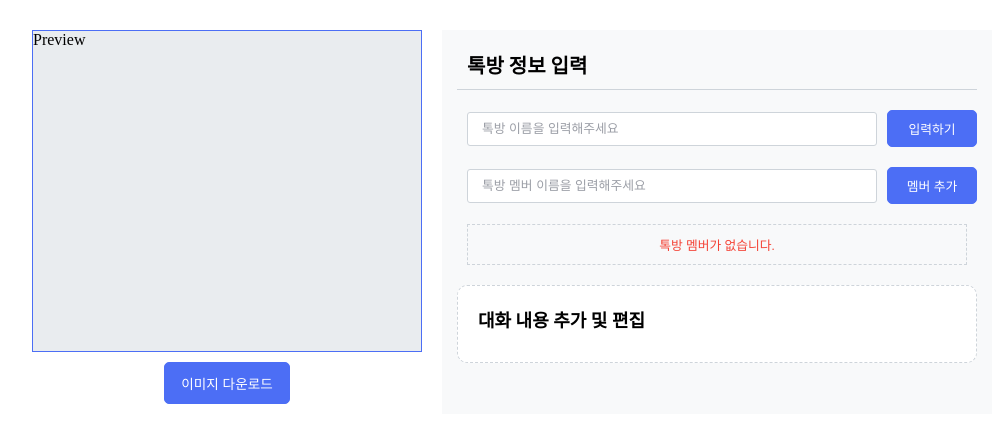
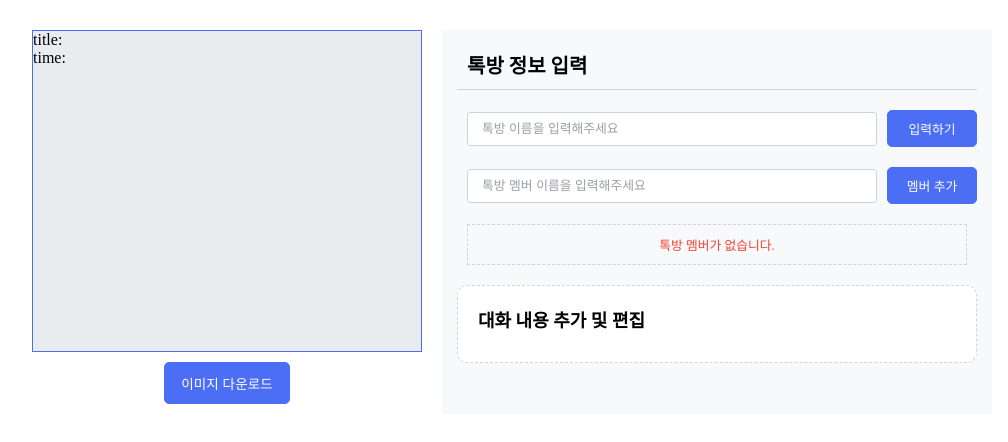
Before and after one commit to Jooeun-K/octo-generator, a Next.js app: page /talk in a window 1280 px wide. Shown: the top 442 px of the page, without its empty margins (128-1136 px from the left). Built offline with nearby package versions, Linux system fonts and the light colour scheme.

Commit message:
refactor: talk 정보 fetch 관련 값과 getter를 useContext를 이용하여 전역화

```diff
--- a/components/talk/TalkEditor/ContentForm/ContentForm.tsx
+++ b/components/talk/TalkEditor/ContentForm/ContentForm.tsx
@@ -1,4 +1,8 @@
+import { useEffect, useState } from 'react'
 import { Container, ContentHead } from './ContentForm.styles'
+import { getTalkInfo } from '@/utils/talkIDB.get'
+import { TalkInfo } from '@/types/talk.type'
+import useGetTalkInfo from '@/hooks/useGetTalkInfo'
 
 const ContentForm = () => {
   return (
--- a/components/talk/TalkEditor/InfoForm/InfoForm.tsx
+++ b/components/talk/TalkEditor/InfoForm/InfoForm.tsx
@@ -1,6 +1,6 @@
 import Input from '@/components/common/Input/Input'
 import Button from '@/components/common/button/Button'
-import { ChangeEvent, FormEvent, MouseEvent, useEffect, useRef, useState } from 'react'
+import { ChangeEvent, FormEvent, MouseEvent, useContext, useEffect, useRef, useState } from 'react'
 import {
   DeleteButton,
   InfoHead,
@@ -17,6 +17,9 @@ import { TalkUser } from '@/types/talk.type'
 import { getAllTalkUser } from '@/utils/talkIDB.get'
 import { createTalkUser, deleteTalkUser, updateTalkTitle, uploadTalkUserImage } from '@/utils/talkIDB.post'
 import { generateImageUrl } from '@/utils/generateImageUrl'
+import useGetTalkInfo from '@/hooks/useGetTalkInfo'
+import useGetAllTalkUser from '@/hooks/useGetAllTalkUser'
+import { TalkContext } from '@/pages/talk'
 
 // IDB reference:
 // https://all-dev-kang.tistory.com/entry/%EC%9E%90%EB%B0%94%EC%8A%A4%ED%81%AC%EB%A6%BD%ED%8A%B8-IndexedDB-%EC%8B%A4%EC%A0%84-%EC%82%AC%EC%9A%A9%EB%B2%95-idb
@@ -30,29 +33,15 @@ type UserDocument = {
   deletedAt: Date | null
 }
 
-const initialUser: TalkUser = {
-  userId: '',
-  name: '',
-  profileImg: null,
-  createdAt: new Date(),
-  updatedAt: new Date(),
-  deletedAt: null,
-}
-
 const InfoForm = () => {
+  const { fetchTalkInfo } = useContext(TalkContext)
   const [talkTitle, setTalkTitle] = useState('')
-  const [talkUsers, setTalkUsers] = useState<TalkUser[]>([])
+  const { talkUsers, fetchAllTalkUser } = useGetAllTalkUser()
   const nameInputRef = useRef<HTMLInputElement>(null)
   const fileRef = useRef<HTMLInputElement[]>([])
 
-  const fetchAllUsers = async () => {
-    const talkUsers = await getAllTalkUser()
-    setTalkUsers(talkUsers)
-    return talkUsers
-  }
-
   useEffect(() => {
-    fetchAllUsers()
+    fetchAllTalkUser()
   }, [])
 
   const onChangeInfoInput = (e: ChangeEvent<HTMLInputElement>) => {
@@ -75,7 +64,7 @@ const InfoForm = () => {
     }
 
     await createTalkUser(talkUserInfo)
-    fetchAllUsers()
+    fetchAllTalkUser()
 
     nameInputRef.current.value = ''
   }
@@ -84,7 +73,7 @@ const InfoForm = () => {
     const check = confirm('정말로 해당 유저를 삭제하시겠습니까?')
     if (check) {
       await deleteTalkUser(uid)
-      fetchAllUsers()
+      fetchAllTalkUser()
     }
   }
 
@@ -94,7 +83,12 @@ const InfoForm = () => {
     if (talkTitle.length > 10) return alert('톡방 이름은 10자 이내로 입력해주세요.')
 
     updateTalkTitle(talkTitle)
-      .then(() => alert('톡방 이름이 변경되었습니다.'))
+      .then(() => {
+        alert('톡방 이름이 변경되었습니다.')
+        fetchTalkInfo()
+        setTalkTitle('')
+        return
+      })
       .catch((err) => console.log(err))
   }
 
@@ -113,7 +107,7 @@ const InfoForm = () => {
     if (!e.target?.files) return
     const file = e.target.files[0]
     await uploadTalkUserImage(file, userId)
-    fetchAllUsers()
+    fetchAllTalkUser()
   }
 
   return (
@@ -127,6 +121,7 @@ const InfoForm = () => {
               id="title"
               placeholder="톡방 이름을 입력해주세요"
               onChange={onChangeInfoInput}
+              value={talkTitle}
               inputType="PRIMARY"
               label="톡방 이름"
             />
--- a/components/talk/TalkPreview/TalkPreview.tsx
+++ b/components/talk/TalkPreview/TalkPreview.tsx
@@ -1,8 +1,10 @@
 import { toPng } from 'html-to-image'
-import { useCallback, useRef } from 'react'
+import { useCallback, useContext, useEffect, useRef } from 'react'
 import styles from './style.module.css'
 import { ButtonBox, StyledPreview, StyledWrapper } from './TalkPreview.styles'
 import Button from '@/components/common/button/Button'
+import useGetTalkInfo from '@/hooks/useGetTalkInfo'
+import { TalkContext, TalkContextType } from '@/pages/talk'
 
 const generateDateTimeString = (date: Date) => {
   const dateString = new Intl.DateTimeFormat('ko', {
@@ -22,6 +24,12 @@ const generateDateTimeString = (date: Date) => {
 
 const TalkPreview = () => {
   const previewRef = useRef<HTMLDivElement>(null)
+  // const { talkInfo, fetchTalkInfo } = useGetTalkInfo()
+  const { talkUsers, talkInfo, fetchTalkInfo } = useContext(TalkContext)
+
+  useEffect(() => {
+    fetchTalkInfo()
+  }, [])
 
   const onClickExportImage = useCallback(() => {
     if (!previewRef.current) return
@@ -41,7 +49,10 @@ const TalkPreview = () => {
 
   return (
     <StyledWrapper>
-      <StyledPreview ref={previewRef}>Preview</StyledPreview>
+      <StyledPreview ref={previewRef}>
+        <p>title: {talkInfo?.title}</p>
+        <p>time: {talkInfo?.time}</p>
+      </StyledPreview>
       <ButtonBox>
         <Button type="button" onClick={onClickExportImage} buttonType="PRIMARY_FILLED">
           이미지 다운로드
--- a/pages/talk/index.tsx
+++ b/pages/talk/index.tsx
@@ -1,6 +1,10 @@
 import TalkEditor from '@/components/talk/TalkEditor/TalkEditor'
 import TalkPreview from '@/components/talk/TalkPreview/TalkPreview'
+import useGetAllTalkUser from '@/hooks/useGetAllTalkUser'
+import useGetTalkInfo from '@/hooks/useGetTalkInfo'
 import { styled } from '@/styles/stitches.config'
+import { TalkInfo, TalkUser } from '@/types/talk.type'
+import { createContext } from 'react'
 
 const StyledContainer = styled('div', {
   width: '75vw',
@@ -13,12 +17,37 @@ const StyledContainer = styled('div', {
   margin: '0 auto',
 })
 
+export type TalkContextType = {
+  talkUsers: TalkUser[]
+  talkInfo: TalkInfo
+  fetchAllTalkUser: () => void
+  fetchTalkInfo: () => void
+}
+
+const initialTalkContext: TalkContextType = {
+  talkUsers: [],
+  talkInfo: {
+    backgroundImg: null,
+    title: '',
+    time: '',
+  },
+  fetchAllTalkUser: () => {},
+  fetchTalkInfo: () => {},
+}
+
+export const TalkContext = createContext<TalkContextType>(initialTalkContext)
+
 const Talk = () => {
+  const { talkUsers, fetchAllTalkUser } = useGetAllTalkUser()
+  const { talkInfo, fetchTalkInfo } = useGetTalkInfo()
+
   return (
-    <StyledContainer>
-      <TalkPreview />
-      <TalkEditor />
-    </StyledContainer>
+    <TalkContext.Provider value={{ talkUsers, talkInfo, fetchAllTalkUser, fetchTalkInfo }}>
+      <StyledContainer>
+        <TalkPreview />
+        <TalkEditor />
+      </StyledContainer>
+    </TalkContext.Provider>
   )
 }
 
```
